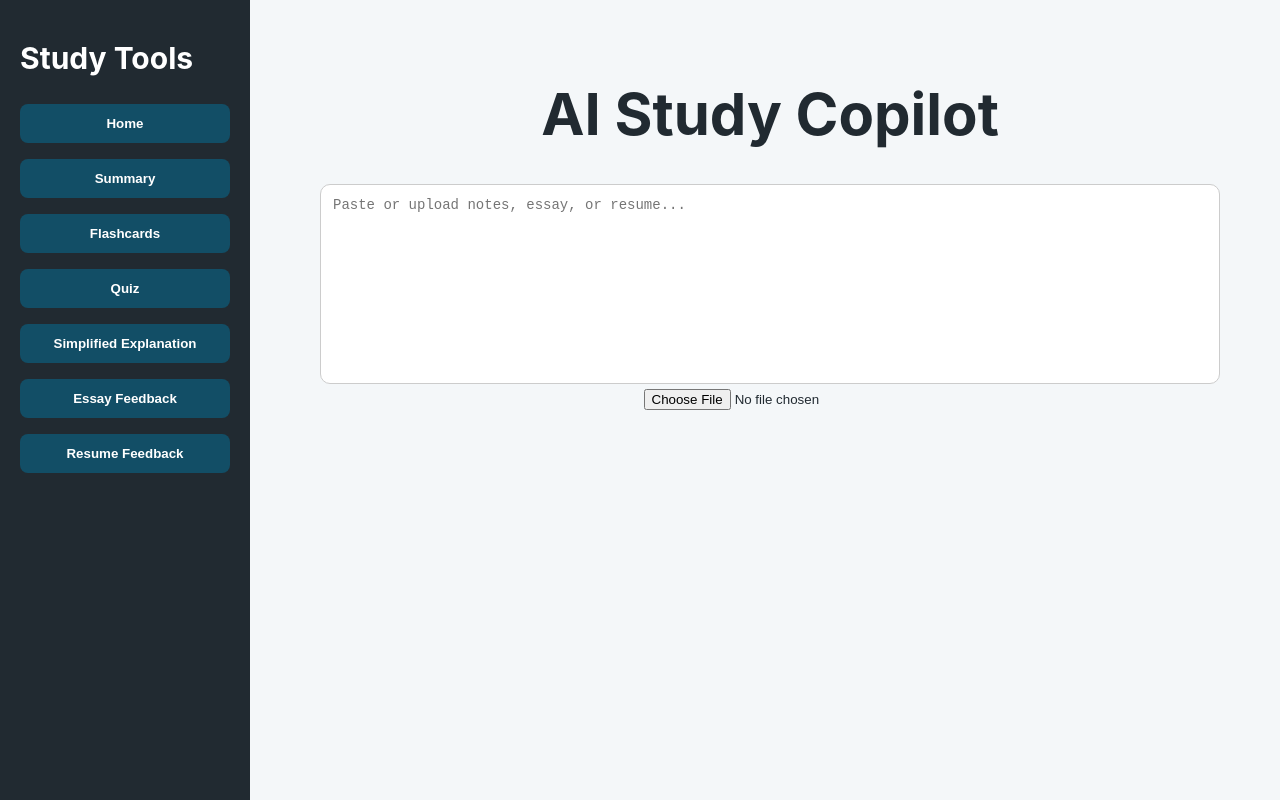
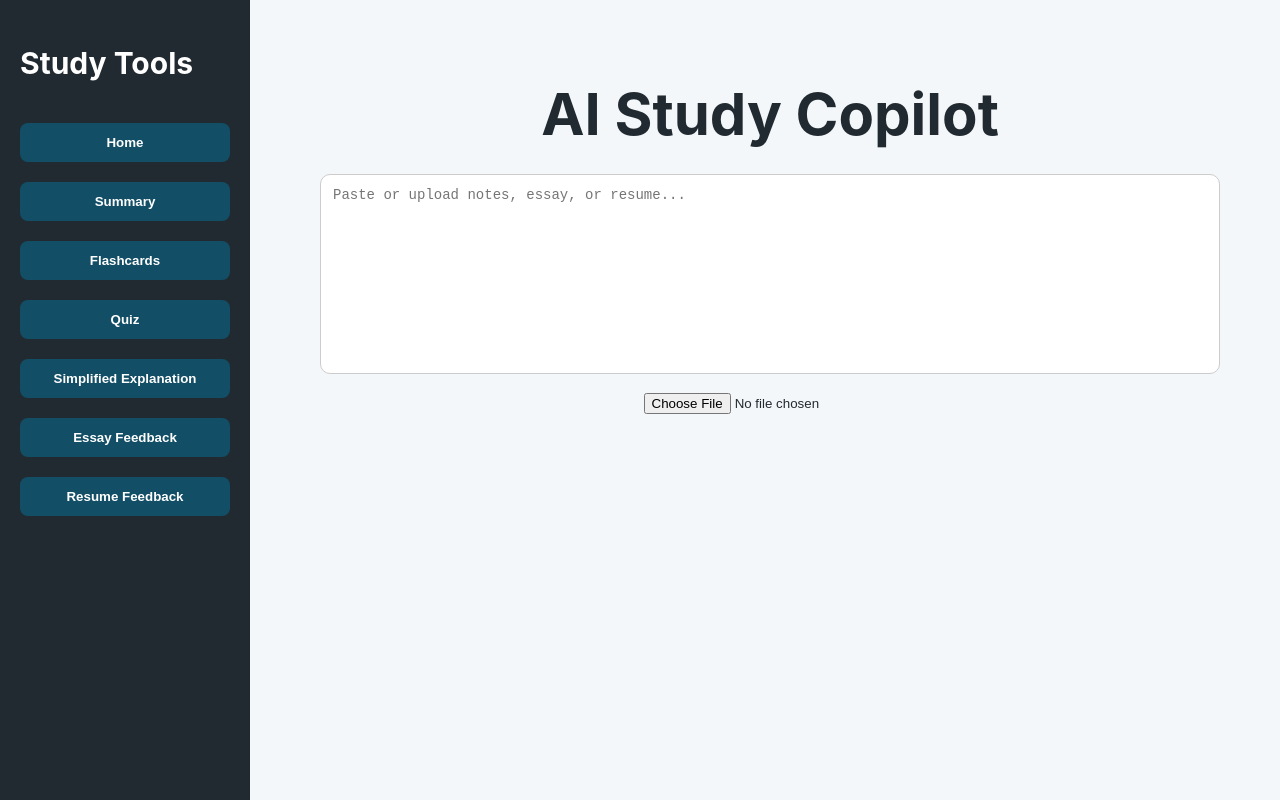
Before and after one commit to dhruvikakotha/ai-study-copilot, a React app in the folder frontend/: page / in a window 1280 px wide. Built offline with nearby package versions, Linux system fonts and the light colour scheme; the HTML template or start-up script is replaced by a standard one.

Commit message:
Update App.css

```diff
--- a/frontend/src/App.css
+++ b/frontend/src/App.css
@@ -4,10 +4,9 @@ body {
   background: #f4f7f9;
 }
 
-/* Layout */
 .app {
   display: flex;
-  height: 100vh;
+  min-height: 100vh;
 }
 
 .sidebar {
@@ -17,31 +16,35 @@ body {
   padding: 20px;
 }
 
-.sidebar h2 {
-  margin-bottom: 20px;
-}
-
 .sidebar button {
   width: 100%;
-  margin: 8px 0;
+  margin: 10px 0;
   padding: 12px;
   background: #124e66;
   color: white;
   border: none;
   border-radius: 8px;
   cursor: pointer;
-  transition: 0.2s;
 }
 
 .sidebar button:hover {
   background: #0f3f52;
 }
 
-/* Main */
 .main {
   flex: 1;
   padding: 40px;
   overflow-y: auto;
+}
+
+.content {
+  max-width: 900px;
+  margin: 0 auto;
+}
+
+h1 {
+  text-align: center;
+  margin-bottom: 25px;
 }
 
 textarea {
@@ -53,16 +56,23 @@ textarea {
   font-size: 14px;
 }
 
-/* Output box */
+input[type="file"] {
+  margin-top: 15px;
+}
+
 .output {
   background: white;
   padding: 20px;
   margin-top: 20px;
   border-radius: 12px;
-  box-shadow: 0 2px 10px rgba(0,0,0,0.05);
+  box-shadow: 0 2px 10px rgba(0, 0, 0, 0.08);
 }
 
-/* Spinner */
+.loading-box {
+  text-align: center;
+  margin-top: 30px;
+}
+
 .spinner {
   width: 40px;
   height: 40px;
@@ -79,57 +89,52 @@ textarea {
   }
 }
 
-/* Markdown */
 .formatted-output pre {
   background: #111;
-  color: #0f0;
+  color: white;
   padding: 10px;
   border-radius: 6px;
   overflow-x: auto;
 }
 
-/* Flashcards */
-.output h3 {
-  margin-bottom: 10px;
+.output button {
+  margin: 10px 8px 0 0;
+  padding: 10px 14px;
+  border-radius: 8px;
+  border: none;
+  background: #124e66;
+  color: white;
+  cursor: pointer;
 }
 
-/* Quiz */
 .quiz-option {
   display: block;
+  width: 100%;
+  text-align: left;
   margin: 10px 0;
   padding: 12px;
   border-radius: 8px;
   border: 1px solid #ccc;
   background: #f9fafb;
+  color: #111;
   cursor: pointer;
-  transition: 0.2s;
 }
 
 .quiz-option:hover {
   background: #e5e7eb;
 }
 
-/* Correct / Wrong colors */
-.correct {
+.quiz-option.correct {
   background: #22c55e !important;
-  color: white;
-  border: none;
+  color: white !important;
 }
 
-.wrong {
+.quiz-option.wrong {
   background: #ef4444 !important;
-  color: white;
-  border: none;
+  color: white !important;
 }
 
-/* Feedback text */
 .feedback {
   margin-top: 12px;
   font-weight: bold;
-  color: #333;
 }
-
-/* Final score */
-h2 {
-  margin-top: 20px;
-}
```
